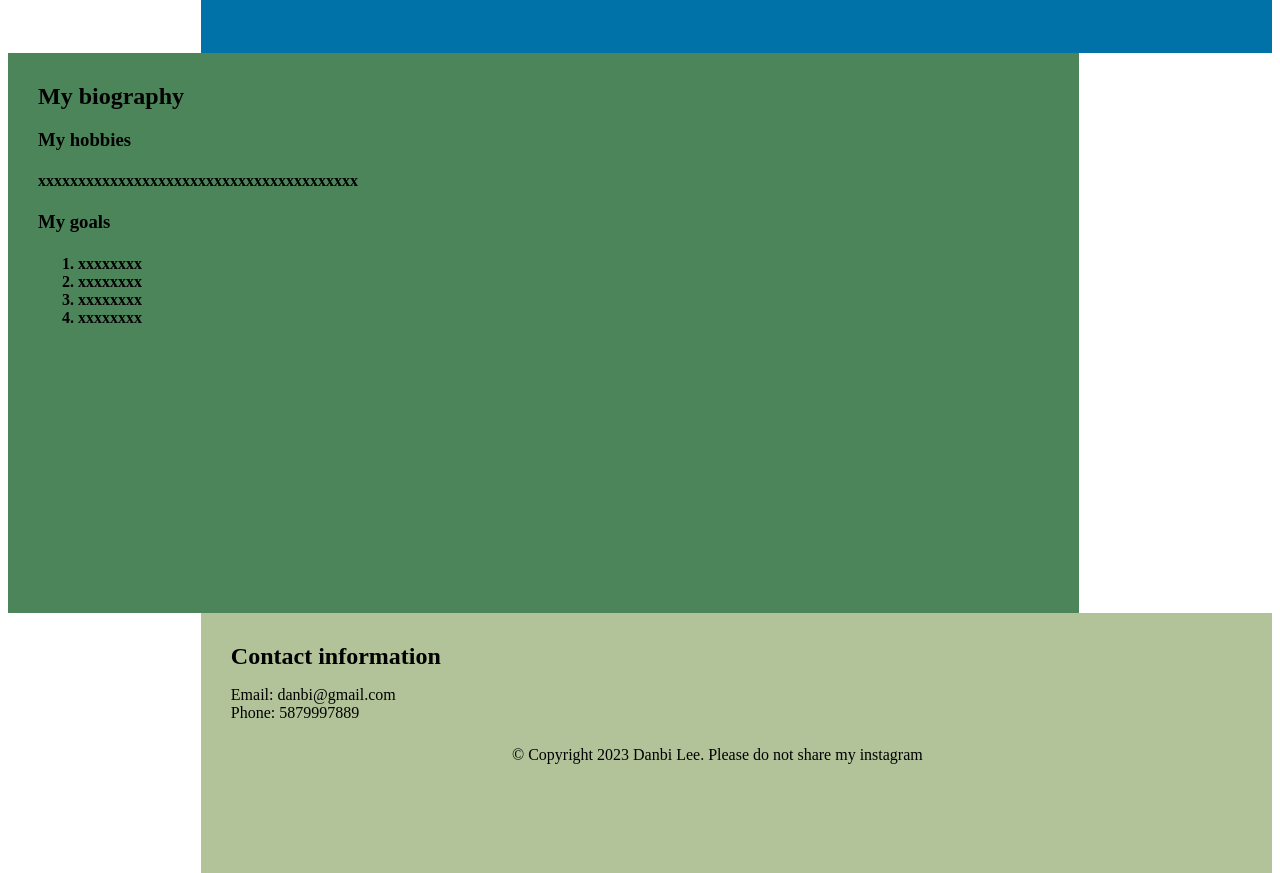
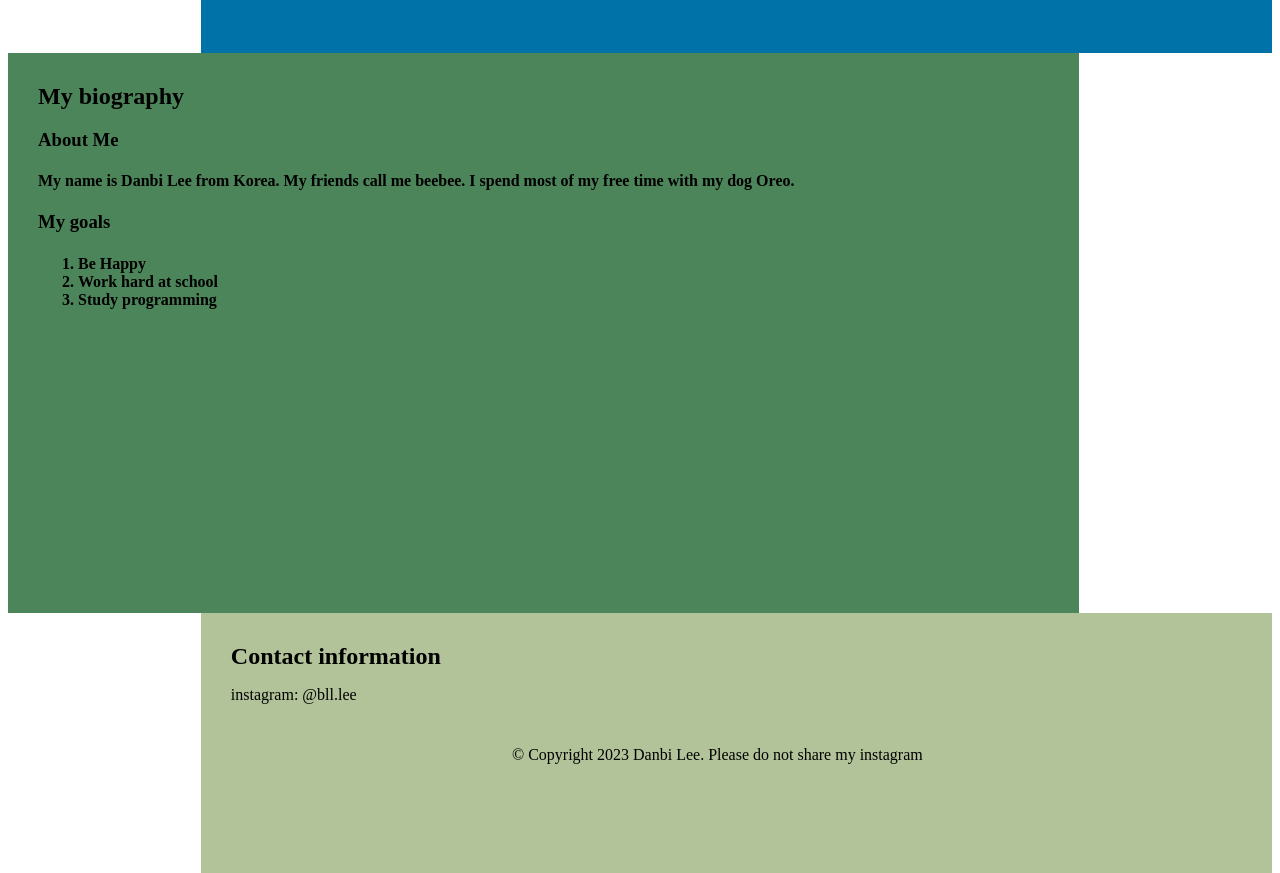
Before and after one commit to Bibileee/Portfolio, a plain HTML site: page index.html in a window 1280 px wide. Shown: the part 1220-2093 px from the top of the page. Drawn offline with Linux system fonts and the light colour scheme.

Commit message:
Update index.html

```diff
--- a/index.html
+++ b/index.html
@@ -72,7 +72,7 @@
             </td>
             <td width="50%">
               <a href="https://www.instagram.com/chriskwanmy" target="_blank">
-                My best friend instagram
+                My best friend's instagram
               </a>
             </td>
           </tr>
@@ -100,17 +100,16 @@
       <section id="paragraph">
         <h2>My biography</h2>
         <p>
-          <h3>My hobbies</h3>
-          <h4>xxxxxxxxxxxxxxxxxxxxxxxxxxxxxxxxxxxxxxxx</h4>
+          <h3>About Me</h3>
+          <h4>My name is Danbi Lee from Korea. My friends call me beebee. I spend most of my free time with my dog Oreo.</h4>
         </p>
         <p>
           <h3>My goals</h3>
           <h4>
             <ol>
-              <li>xxxxxxxx</li>
-              <li>xxxxxxxx</li>
-              <li>xxxxxxxx</li>
-              <li>xxxxxxxx</li>
+              <li>Be Happy</li>
+              <li>Work hard at school</li>
+              <li>Study programming</li>
             </ol>
           </h4>
         </p>
@@ -119,9 +118,7 @@
       <section id="info">
         <h2>Contact information</h2>
         <p>
-          Email: danbi@gmail.com
-          <br />
-          Phone: 5879997889
+          instagram: @bll.lee
         </p>
       </section>
     </main>
```
